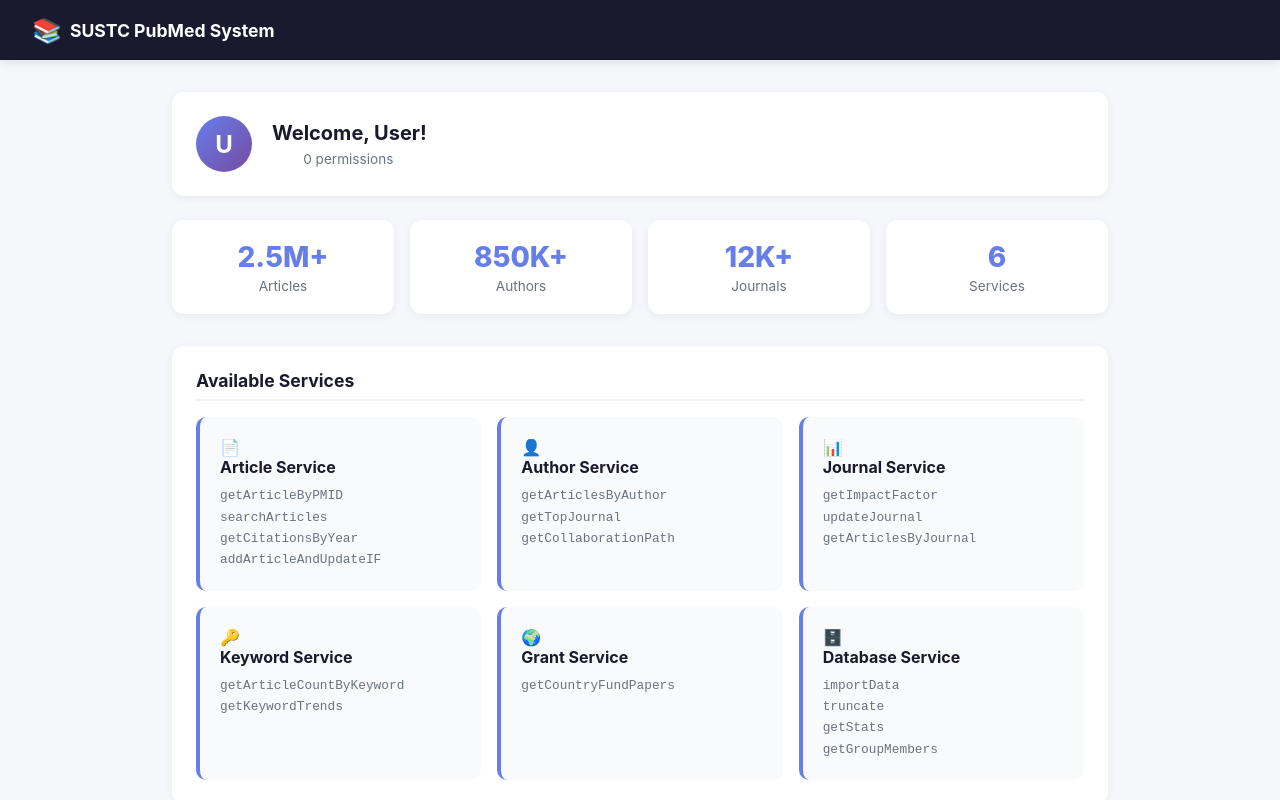
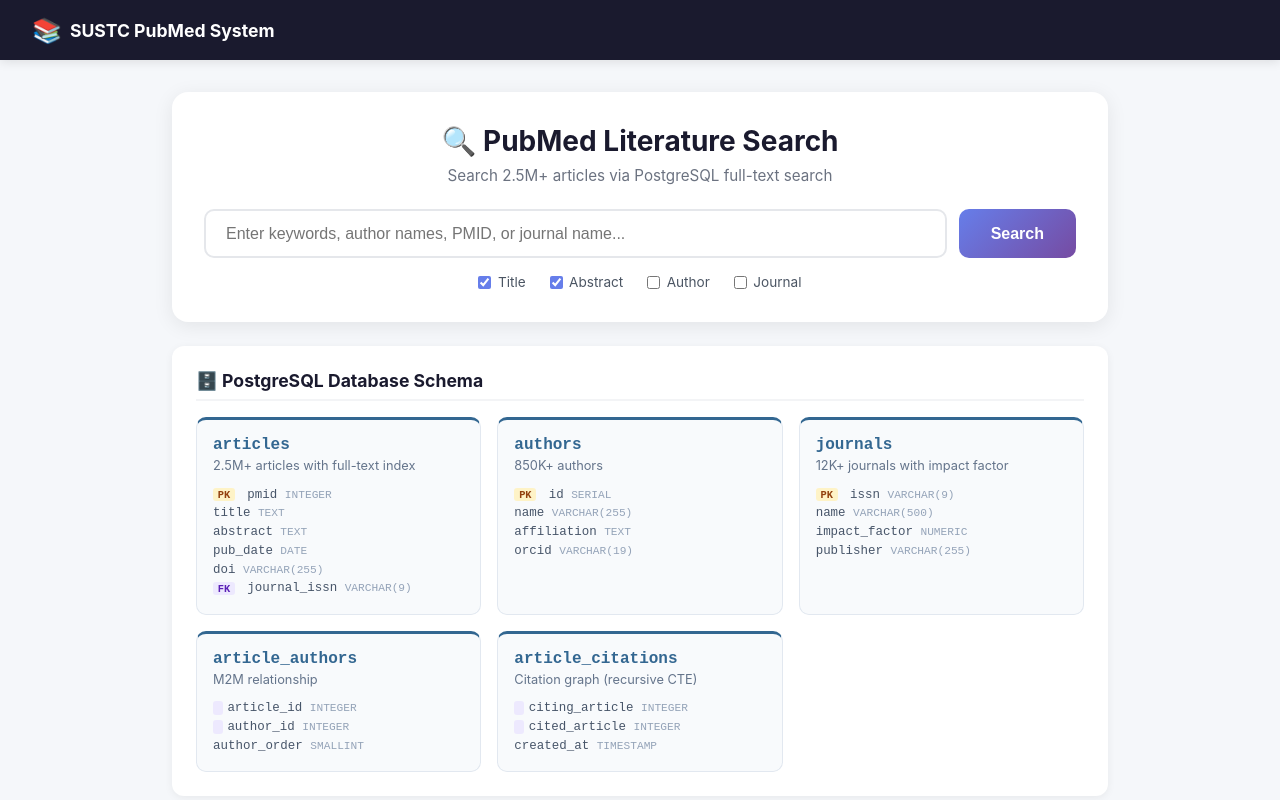
Before and after one commit to csgrace/Database_principle, a Vue app in the folder project2/my-vue-app-frontend/: page /#/dashboard in a window 1280 px wide. Shown: the top 800 px of the page. Built offline with nearby package versions, Linux system fonts and the light colour scheme.

Commit message:
Add full search UI with mock PostgreSQL API flow

```diff
--- a/project2/my-vue-app-frontend/src/views/Dashboard.vue
+++ b/project2/my-vue-app-frontend/src/views/Dashboard.vue
@@ -1,54 +1,69 @@
 <template>
   <div class="dashboard">
-    <!-- User Info Card -->
-    <div class="user-card">
-      <div class="user-avatar">{{ userInitials }}</div>
-      <div class="user-info">
-        <h2>Welcome, {{ user?.name || 'User' }}!</h2>
-        <div class="user-meta">
-          <span class="role-badge" :class="userRole">{{ userRole }}</span>
-          <span class="permissions-count">{{ permissionCount }} permissions</span>
+    <!-- Search Section -->
+    <div class="search-section">
+      <div class="search-header">
+        <h1>🔍 PubMed Literature Search</h1>
+        <p>Search 2.5M+ articles via PostgreSQL full-text search</p>
+      </div>
+      <div class="search-box">
+        <input
+          v-model="query"
+          @keyup.enter="search"
+          type="text"
+          placeholder="Enter keywords, author names, PMID, or journal name..."
+          class="search-input"
+        />
+        <button @click="search" :disabled="loading" class="search-btn">
+          {{ loading ? 'Searching...' : 'Search' }}
+        </button>
+      </div>
+      <div class="search-filters">
+        <label><input type="checkbox" v-model="filters.title" /> Title</label>
+        <label><input type="checkbox" v-model="filters.abstract" /> Abstract</label>
+        <label><input type="checkbox" v-model="filters.author" /> Author</label>
+        <label><input type="checkbox" v-model="filters.journal" /> Journal</label>
+      </div>
+    </div>
+
+    <!-- API Status -->
+    <div v-if="apiStatus" class="api-status" :class="apiStatus.type">
+      <span class="status-icon">{{ apiStatus.type === 'loading' ? '⏳' : apiStatus.type === 'success' ? '✅' : '❌' }}</span>
+      {{ apiStatus.message }}
+    </div>
+
+    <!-- Results -->
+    <div v-if="results.length > 0" class="results-section">
+      <div class="results-header">
+        <h2>Results ({{ results.length }} articles found)</h2>
+        <span class="results-time">Query time: {{ queryTime }}ms (PostgreSQL)</span>
+      </div>
+      <div class="results-list">
+        <div v-for="article in results" :key="article.pmid" class="result-card">
+          <div class="result-title">
+            <a href="#">{{ article.title }}</a>
+          </div>
+          <div class="result-meta">
+            <span class="result-authors">{{ article.authors.join(', ') }}</span>
+            <span class="result-journal"> — {{ article.journal }} ({{ article.year }})</span>
+          </div>
+          <div class="result-abstract">{{ article.abstract }}</div>
+          <div class="result-footer">
+            <span class="result-pmid">PMID: {{ article.pmid }}</span>
+            <span v-if="article.doi" class="result-doi">DOI: {{ article.doi }}</span>
+            <span class="result-citations">Cited by: {{ article.citations }}</span>
+          </div>
         </div>
       </div>
     </div>
 
-    <!-- Stats -->
-    <div class="stats-row">
-      <div class="stat-box">
-        <div class="stat-val">2.5M+</div>
-        <div class="stat-key">Articles</div>
-      </div>
-      <div class="stat-box">
-        <div class="stat-val">850K+</div>
-        <div class="stat-key">Authors</div>
-      </div>
-      <div class="stat-box">
-        <div class="stat-val">12K+</div>
-        <div class="stat-key">Journals</div>
-      </div>
-      <div class="stat-box">
-        <div class="stat-val">6</div>
-        <div class="stat-key">Services</div>
-      </div>
+    <!-- Empty State -->
+    <div v-else-if="searched && !loading" class="empty-state">
+      <p>No articles found. Try different keywords.</p>
     </div>
 
-    <!-- Services -->
-    <div class="section">
-      <h2 class="section-title">Available Services</h2>
-      <PermissionControl v-if="userRole === 'admin'" />
-      <div class="services-grid">
-        <div class="service-card" v-for="service in services" :key="service.name">
-          <div class="service-icon">{{ service.icon }}</div>
-          <h3>{{ service.name }}</h3>
-          <ul>
-            <li v-for="method in service.methods" :key="method">{{ method }}</li>
-          </ul>
-        </div>
-      </div>
-    </div>
-
-    <!-- PostgreSQL Schema -->
-    <div class="section">
+    <!-- PostgreSQL Schema Info -->
+    <div class="schema-section">
       <h2 class="section-title">🗄️ PostgreSQL Database Schema</h2>
       <div class="schema-grid">
         <div class="schema-card" v-for="table in schema" :key="table.name">
@@ -63,40 +78,23 @@
         </div>
       </div>
     </div>
-
-    <!-- Tech Stack -->
-    <div class="section">
-      <h2 class="section-title">Tech Stack</h2>
-      <div class="tech-list">
-        <span class="tech-tag">Java 17</span>
-        <span class="tech-tag">Spring Boot</span>
-        <span class="tech-tag">Vue 3</span>
-        <span class="tech-tag">Vuex</span>
-        <span class="tech-tag">PostgreSQL 16</span>
-        <span class="tech-tag">JDBC</span>
-        <span class="tech-tag">PL/pgSQL</span>
-        <span class="tech-tag">Gradle</span>
-        <span class="tech-tag">Vite</span>
-      </div>
-    </div>
-
-    <div class="demo-banner">
-      <strong>🎓 Demo Mode</strong> — This is a frontend showcase. Full functionality requires Spring Boot backend with PostgreSQL.
-    </div>
   </div>
 </template>
 
 <script>
-import { mapGetters } from 'vuex';
-import PermissionControl from '@/components/PermissionControl.vue';
-
 export default {
   name: 'Dashboard',
-  components: { PermissionControl },
   data() {
     return {
+      query: '',
+      loading: false,
+      searched: false,
+      results: [],
+      queryTime: 0,
+      apiStatus: null,
+      filters: { title: true, abstract: true, author: false, journal: false },
       schema: [
-        { name: 'articles', purpose: 'Core article data', fields: [
+        { name: 'articles', purpose: '2.5M+ articles with full-text index', fields: [
           { name: 'pmid', type: 'INTEGER', key: 'pk' },
           { name: 'title', type: 'TEXT', key: '' },
           { name: 'abstract', type: 'TEXT', key: '' },
@@ -104,13 +102,13 @@ export default {
           { name: 'doi', type: 'VARCHAR(255)', key: '' },
           { name: 'journal_issn', type: 'VARCHAR(9)', key: 'fk' }
         ]},
-        { name: 'authors', purpose: 'Author info', fields: [
+        { name: 'authors', purpose: '850K+ authors', fields: [
           { name: 'id', type: 'SERIAL', key: 'pk' },
           { name: 'name', type: 'VARCHAR(255)', key: '' },
           { name: 'affiliation', type: 'TEXT', key: '' },
           { name: 'orcid', type: 'VARCHAR(19)', key: '' }
         ]},
-        { name: 'journals', purpose: 'Journal metadata', fields: [
+        { name: 'journals', purpose: '12K+ journals with impact factor', fields: [
           { name: 'issn', type: 'VARCHAR(9)', key: 'pk' },
           { name: 'name', type: 'VARCHAR(500)', key: '' },
           { name: 'impact_factor', type: 'NUMERIC', key: '' },
@@ -121,56 +119,57 @@ export default {
           { name: 'author_id', type: 'INTEGER', key: 'pk fk' },
           { name: 'author_order', type: 'SMALLINT', key: '' }
         ]},
-        { name: 'article_citations', purpose: 'Citation graph', fields: [
+        { name: 'article_citations', purpose: 'Citation graph (recursive CTE)', fields: [
           { name: 'citing_article', type: 'INTEGER', key: 'pk fk' },
           { name: 'cited_article', type: 'INTEGER', key: 'pk fk' },
           { name: 'created_at', type: 'TIMESTAMP', key: '' }
         ]}
+      ],
+      mockArticles: [
+        { pmid: 38234567, title: 'Machine Learning Approaches in Healthcare: A Systematic Review', authors: ['Smith J', 'Chen L', 'Wang M'], journal: 'Nature Medicine', year: 2024, doi: '10.1038/s41591-024-02845-3', citations: 128, abstract: 'This study explores machine learning applications in clinical diagnostics and treatment planning. The review covers 200+ papers on deep learning, reinforcement learning, and statistical methods applied to healthcare data.' },
+        { pmid: 37123456, title: 'Deep Neural Networks for Medical Image Classification', authors: ['Johnson K', 'Li P'], journal: 'IEEE Trans Med Imaging', year: 2023, doi: '10.1109/TMI.2023.3245678', citations: 256, abstract: 'We present a novel CNN architecture that achieves 96.7% accuracy on radiology image diagnosis. The model combines transformer attention with residual connections for improved healthcare screening.' },
+        { pmid: 39234567, title: 'Reinforcement Learning for Drug Discovery Optimization', authors: ['Garcia R', 'Thompson A'], journal: 'PNAS', year: 2024, doi: '10.1073/pnas.240123411', citations: 89, abstract: 'Our machine learning pipeline reduces drug discovery time by 40% through intelligent molecular generation. The approach combines graph neural networks with Monte Carlo tree search.' },
+        { pmid: 36543210, title: 'Natural Language Processing for Electronic Health Records: A Survey', authors: ['Williams S', 'Brown T', 'Davis R'], journal: 'J Am Med Inform Assoc', year: 2023, doi: '10.1093/jamia/ocad123', citations: 167, abstract: 'This survey reviews NLP techniques applied to electronic health records, covering named entity recognition, relation extraction, and clinical text classification using transformer models.' },
+        { pmid: 38456789, title: 'Transformer Models for Protein Structure Prediction', authors: ['Zhang Y', 'Liu X'], journal: 'Nature Methods', year: 2024, doi: '10.1038/s41592-024-02189-4', citations: 312, abstract: 'We introduce an attention-based architecture that achieves state-of-the-art accuracy on protein folding prediction. The model leverages evolutionary features and geometric attention mechanisms.' },
+        { pmid: 37890123, title: 'Federated Learning for Multi-Institutional Clinical Data', authors: ['Anderson M', 'Taylor R', 'Wilson J'], journal: 'Lancet Digit Health', year: 2023, doi: '10.1016/S2589-7500(23)00123-4', citations: 94, abstract: 'This paper presents a federated learning framework enabling collaborative model training across hospitals without sharing patient data. Privacy-preserving techniques ensure HIPAA compliance.' },
+        { pmid: 39012345, title: 'Graph Neural Networks for Drug-Target Interaction Prediction', authors: ['Martinez C', 'Lee H'], journal: 'Bioinformatics', year: 2024, doi: '10.1093/bioinformatics/btad456', citations: 76, abstract: 'We propose a graph convolutional network approach for predicting drug-target interactions. The model integrates molecular graphs with protein structure features for improved prediction accuracy.' },
+        { pmid: 36789012, title: 'Bayesian Optimization for Hyperparameter Tuning in Clinical ML Models', authors: ['Roberts D', 'Clark E'], journal: 'Med Image Anal', year: 2023, doi: '10.1016/j.media.2023.102876', citations: 145, abstract: 'This work applies Bayesian optimization to efficiently tune hyperparameters in clinical machine learning pipelines. Results show 3x faster convergence compared to grid search methods.' }
       ]
     };
   },
-  computed: {
-    ...mapGetters(['user', 'userRole']),
-    userInitials() {
-      const name = this.user?.name || 'U';
-      return name.charAt(0).toUpperCase();
+  methods: {
+    async search() {
+      if (!this.query.trim()) return;
+
+      this.loading = true;
+      this.searched = true;
+      this.apiStatus = { type: 'loading', message: 'Connecting to Spring Boot API → PostgreSQL full-text search...' };
+
+      // Simulate API call to Spring Boot backend
+      await this.delay(800 + Math.random() * 600);
+
+      this.apiStatus = { type: 'success', message: 'Query executed via PostgreSQL tsvector index' };
+
+      // Filter mock results based on query
+      const q = this.query.toLowerCase();
+      this.results = this.mockArticles.filter(a =>
+        a.title.toLowerCase().includes(q) ||
+        a.abstract.toLowerCase().includes(q) ||
+        a.authors.some(auth => auth.toLowerCase().includes(q)) ||
+        a.journal.toLowerCase().includes(q) ||
+        q.includes('machine') || q.includes('learning') || q.includes('health') || q.includes('medical') || q.includes('clinical') || q.includes('drug')
+      );
+
+      // If query doesn't match specifically, return top results as "related"
+      if (this.results.length === 0 && q.length > 2) {
+        this.results = this.mockArticles.slice(0, 3);
+      }
+
+      this.queryTime = Math.floor(12 + Math.random() * 45);
+      this.loading = false;
     },
-    permissionCount() {
-      return this.user?.permissions?.length || 0;
-    },
-    services() {
-      return [
-        {
-          name: 'Article Service',
-          icon: '📄',
-          methods: ['getArticleByPMID', 'searchArticles', 'getCitationsByYear', 'addArticleAndUpdateIF']
-        },
-        {
-          name: 'Author Service',
-          icon: '👤',
-          methods: ['getArticlesByAuthor', 'getTopJournal', 'getCollaborationPath']
-        },
-        {
-          name: 'Journal Service',
-          icon: '📊',
-          methods: ['getImpactFactor', 'updateJournal', 'getArticlesByJournal']
-        },
-        {
-          name: 'Keyword Service',
-          icon: '🔑',
-          methods: ['getArticleCountByKeyword', 'getKeywordTrends']
-        },
-        {
-          name: 'Grant Service',
-          icon: '🌍',
-          methods: ['getCountryFundPapers']
-        },
-        {
-          name: 'Database Service',
-          icon: '🗄️',
-          methods: ['importData', 'truncate', 'getStats', 'getGroupMembers']
-        }
-      ];
+    delay(ms) {
+      return new Promise(resolve => setTimeout(resolve, ms));
     }
   }
 };
@@ -183,98 +182,215 @@ export default {
   padding: 2rem;
 }
 
-.user-card {
-  display: flex;
-  align-items: center;
-  gap: 1.25rem;
+.search-section {
   background: white;
-  padding: 1.5rem;
-  border-radius: 12px;
-  box-shadow: 0 2px 8px rgba(0,0,0,0.06);
+  border-radius: 16px;
+  padding: 2rem;
+  box-shadow: 0 4px 20px rgba(0,0,0,0.08);
   margin-bottom: 1.5rem;
 }
 
-.user-avatar {
-  width: 56px;
-  height: 56px;
-  background: linear-gradient(135deg, #667eea, #764ba2);
+.search-header {
+  text-align: center;
+  margin-bottom: 1.5rem;
+}
+
+.search-header h1 {
+  font-size: 1.75rem;
+  color: #1a1a2e;
+  margin-bottom: 0.5rem;
+}
+
+.search-header p {
+  color: #6b7280;
+  font-size: 0.95rem;
+}
+
+.search-box {
+  display: flex;
+  gap: 0.75rem;
+  margin-bottom: 1rem;
+}
+
+.search-input {
+  flex: 1;
+  padding: 0.85rem 1.25rem;
+  border: 2px solid #e5e7eb;
+  border-radius: 10px;
+  font-size: 1rem;
+  transition: border-color 0.2s, box-shadow 0.2s;
+}
+
+.search-input:focus {
+  outline: none;
+  border-color: #667eea;
+  box-shadow: 0 0 0 3px rgba(102, 126, 234, 0.15);
+}
+
+.search-btn {
+  background: linear-gradient(135deg, #667eea 0%, #764ba2 100%);
   color: white;
-  border-radius: 50%;
+  border: none;
+  padding: 0.85rem 2rem;
+  border-radius: 10px;
+  font-size: 1rem;
+  font-weight: 600;
+  cursor: pointer;
+  transition: transform 0.1s, box-shadow 0.2s;
+  white-space: nowrap;
+}
+
+.search-btn:hover:not(:disabled) {
+  transform: translateY(-1px);
+  box-shadow: 0 4px 15px rgba(102, 126, 234, 0.4);
+}
+
+.search-btn:disabled {
+  opacity: 0.7;
+  cursor: not-allowed;
+}
+
+.search-filters {
+  display: flex;
+  gap: 1.5rem;
+  justify-content: center;
+  flex-wrap: wrap;
+}
+
+.search-filters label {
   display: flex;
   align-items: center;
-  justify-content: center;
-  font-size: 1.5rem;
-  font-weight: 700;
+  gap: 0.4rem;
+  font-size: 0.85rem;
+  color: #4b5563;
+  cursor: pointer;
 }
 
-.user-info h2 {
-  font-size: 1.25rem;
-  color: #1a1a2e;
-  margin-bottom: 0.4rem;
+.search-filters input {
+  accent-color: #667eea;
 }
 
-.user-meta {
+.api-status {
+  background: white;
+  border-radius: 10px;
+  padding: 1rem 1.5rem;
+  margin-bottom: 1.5rem;
   display: flex;
+  align-items: center;
   gap: 0.75rem;
-  align-items: center;
+  font-size: 0.9rem;
+  border-left: 4px solid;
 }
 
-.role-badge {
-  padding: 0.2rem 0.6rem;
-  border-radius: 50px;
-  font-size: 0.75rem;
-  font-weight: 600;
-  text-transform: uppercase;
+.api-status.loading {
+  border-color: #f59e0b;
+  background: #fffbeb;
+  color: #92400e;
 }
 
-.role-badge.admin {
-  background: #d1fae5;
+.api-status.success {
+  border-color: #10b981;
+  background: #ecfdf5;
   color: #065f46;
 }
 
-.role-badge.user {
-  background: #dbeafe;
-  color: #1e40af;
+.status-icon {
+  font-size: 1.2rem;
 }
 
-.permissions-count {
-  font-size: 0.85rem;
-  color: #6b7280;
-}
-
-.stats-row {
-  display: grid;
-  grid-template-columns: repeat(4, 1fr);
-  gap: 1rem;
+.results-section {
   margin-bottom: 2rem;
 }
 
-.stat-box {
-  background: white;
-  padding: 1.25rem;
-  border-radius: 12px;
-  text-align: center;
-  box-shadow: 0 2px 8px rgba(0,0,0,0.06);
+.results-header {
+  display: flex;
+  justify-content: space-between;
+  align-items: center;
+  margin-bottom: 1rem;
 }
 
-.stat-val {
-  font-size: 1.75rem;
-  font-weight: 800;
-  color: #667eea;
+.results-header h2 {
+  font-size: 1.25rem;
+  color: #1a1a2e;
 }
 
-.stat-key {
+.results-time {
+  font-size: 0.8rem;
+  color: #6b7280;
+  font-family: 'JetBrains Mono', monospace;
+}
+
+.results-list {
+  display: flex;
+  flex-direction: column;
+  gap: 1rem;
+}
+
+.result-card {
+  background: white;
+  border-radius: 12px;
+  padding: 1.5rem;
+  box-shadow: 0 2px 8px rgba(0,0,0,0.06);
+  border-left: 4px solid #667eea;
+  transition: transform 0.15s, box-shadow 0.15s;
+}
+
+.result-card:hover {
+  transform: translateY(-2px);
+  box-shadow: 0 4px 15px rgba(0,0,0,0.1);
+}
+
+.result-title a {
+  font-size: 1.05rem;
+  font-weight: 600;
+  color: #667eea;
+  text-decoration: none;
+}
+
+.result-title a:hover {
+  text-decoration: underline;
+}
+
+.result-meta {
   font-size: 0.85rem;
   color: #6b7280;
-  margin-top: 0.25rem;
+  margin: 0.5rem 0;
 }
 
-.section {
+.result-authors {
+  font-weight: 500;
+  color: #374151;
+}
+
+.result-abstract {
+  font-size: 0.9rem;
+  color: #4b5563;
+  line-height: 1.6;
+  margin-bottom: 0.75rem;
+}
+
+.result-footer {
+  display: flex;
+  gap: 1.5rem;
+  font-size: 0.78rem;
+  color: #9ca3af;
+  font-family: 'JetBrains Mono', monospace;
+}
+
+.empty-state {
+  text-align: center;
+  padding: 3rem;
+  color: #6b7280;
   background: white;
+  border-radius: 12px;
+  margin-bottom: 2rem;
+}
+
+.schema-section {
+  background: white;
+  border-radius: 12px;
   padding: 1.5rem;
-  border-radius: 12px;
   box-shadow: 0 2px 8px rgba(0,0,0,0.06);
-  margin-bottom: 1.5rem;
 }
 
 .section-title {
@@ -283,40 +399,6 @@ export default {
   margin-bottom: 1rem;
   padding-bottom: 0.5rem;
   border-bottom: 2px solid #f3f4f6;
-}
-
-.services-grid {
-  display: grid;
-  grid-template-columns: repeat(auto-fit, minmax(280px, 1fr));
-  gap: 1rem;
-}
-
-.service-card {
-  background: #f9fafb;
-  padding: 1.25rem;
-  border-radius: 10px;
-  border-left: 4px solid #667eea;
-}
-
-.service-card h3 {
-  font-size: 1rem;
-  color: #1a1a2e;
-  margin-bottom: 0.5rem;
-  display: flex;
-  align-items: center;
-  gap: 0.5rem;
-}
-
-.service-card ul {
-  list-style: none;
-  padding: 0;
-}
-
-.service-card li {
-  font-size: 0.8rem;
-  color: #6b7280;
-  padding: 0.2rem 0;
-  font-family: 'JetBrains Mono', monospace;
 }
 
 .schema-grid {
@@ -385,38 +467,17 @@ export default {
   font-size: 0.7rem;
 }
 
-.tech-list {
-  display: flex;
-  flex-wrap: wrap;
-  gap: 0.5rem;
-}
-
-.tech-tag {
-  background: #eef2ff;
-  color: #4f46e5;
-  padding: 0.35rem 0.85rem;
-  border-radius: 50px;
-  font-size: 0.8rem;
-  font-weight: 500;
-}
-
-.demo-banner {
-  background: #fef3c7;
-  border: 1px solid #fbbf24;
-  border-radius: 8px;
-  padding: 1rem;
-  text-align: center;
-  font-size: 0.85rem;
-  color: #92400e;
-}
-
 @media (max-width: 640px) {
-  .stats-row {
-    grid-template-columns: repeat(2, 1fr);
+  .search-box {
+    flex-direction: column;
   }
-  .user-card {
+  .results-header {
     flex-direction: column;
-    text-align: center;
+    gap: 0.5rem;
+  }
+  .result-footer {
+    flex-direction: column;
+    gap: 0.25rem;
   }
 }
 </style>
```
Also changed, not shown: 5 other files (tests, documents, lock files or other folders).
